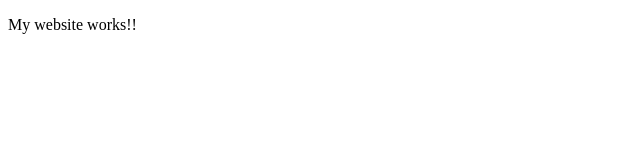
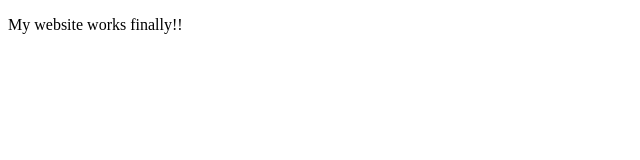
Before and after one commit to sylwiaschool-ai/sylwiaschool-ai.github.io, a plain HTML site: page index.html in a window 1280 px wide. Shown: the full height of the page, 0-640 px from the left. Drawn offline with Linux system fonts and the light colour scheme.

Commit message:
added a word

```diff
--- a/index.html
+++ b/index.html
@@ -7,7 +7,7 @@
 </head>
 <body>
   <header>
-    <p>My website works!!</p>
+    <p>My website works finally!!</p>
     <main></main>
     <footer></footer>
   </header>
```
